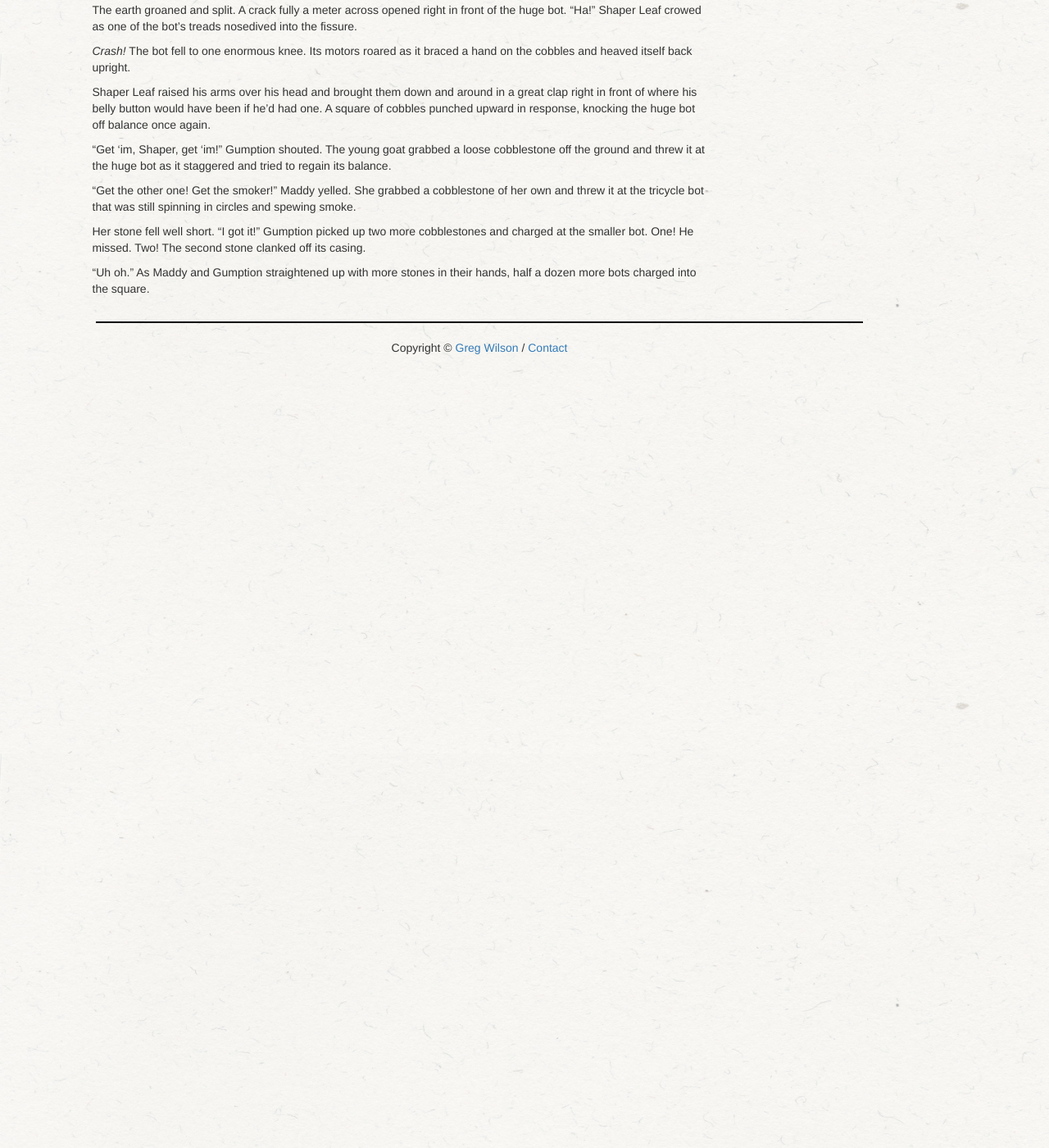
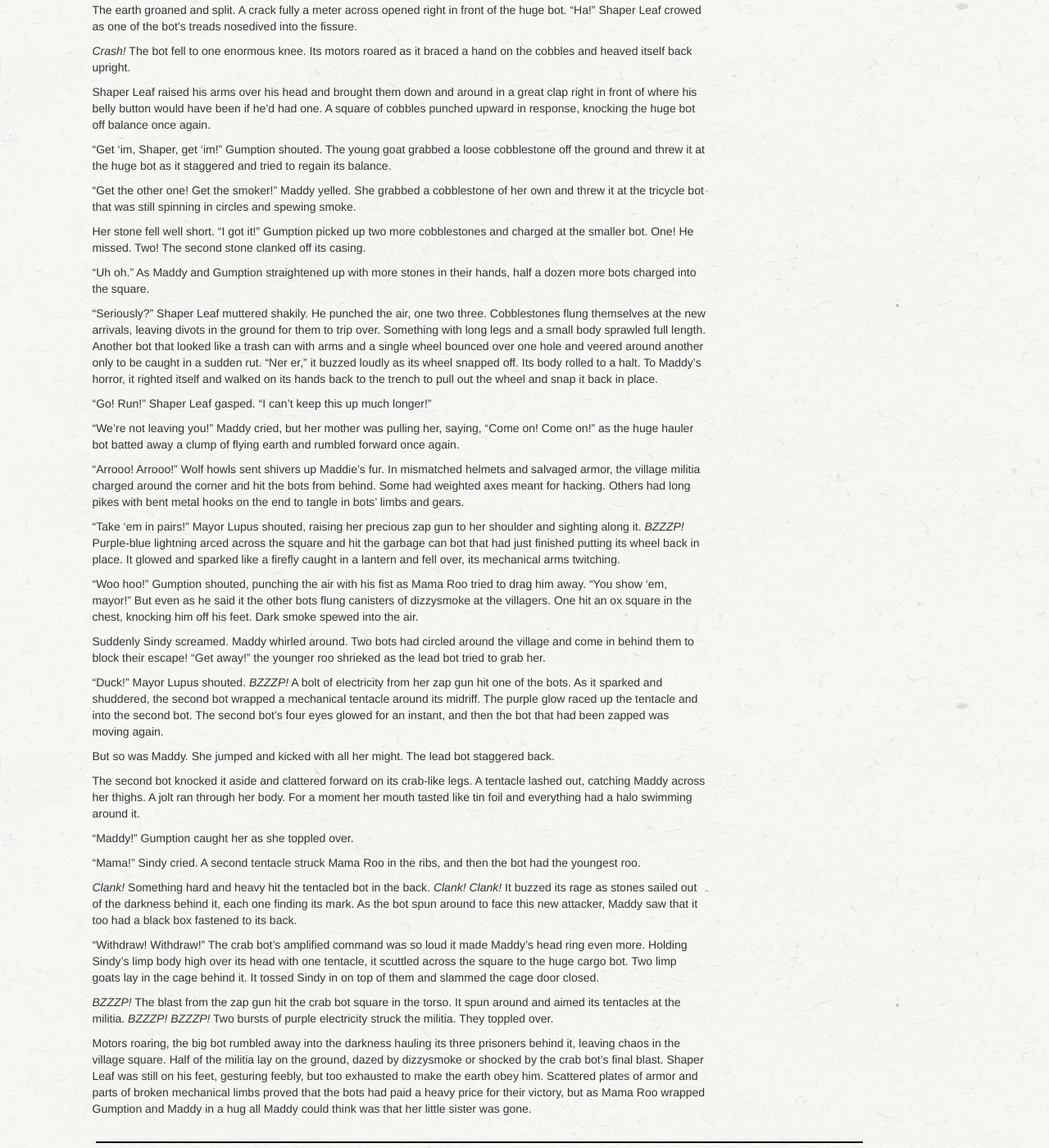
Before and after one commit to gvwilson/sensibleadventures, a Jekyll site: the page built from maddy-roo/maddy-roo.md, in a window 1280 px wide and 1400 px high, scrolled down 11881 px. Shown: the whole window at 82% size. Built offline with Jekyll 4.4.1, drawn with Linux system fonts in a browser that asks for light colours; nearby versions of some CDN libraries; library files that are not in the unit come from our copies; some of the changed text lies outside the part shown.

Commit message:
787 words

```diff
--- a/maddy-roo/maddy-roo.md
+++ b/maddy-roo/maddy-roo.md
@@ -1268,3 +1268,121 @@
 "Uh oh."
 As Maddy and Gumption straightened up with more stones in their hands,
 half a dozen more bots charged into the square.
+
+"Seriously?" Shaper Leaf muttered shakily.
+He punched the air, one two three.
+Cobblestones flung themselves at the new arrivals,
+leaving divots in the ground for them to trip over.
+Something with long legs and a small body sprawled full length.
+Another bot that looked like a trash can with arms and a single wheel
+bounced over one hole and veered around another
+only to be caught in a sudden rut.
+"Ner er," it buzzed loudly as its wheel snapped off.
+Its body rolled to a halt.
+To Maddy's horror,
+it righted itself and walked on its hands back to the trench
+to pull out the wheel and snap it back in place.
+
+"Go! Run!" Shaper Leaf gasped.
+"I can't keep this up much longer!"
+
+"We're not leaving you!" Maddy cried,
+but her mother was pulling her,
+saying, "Come on! Come on!"
+as the huge hauler bot batted away a clump of flying earth and rumbled forward once again.
+
+"Arrooo! Arrooo!"
+Wolf howls sent shivers up Maddie's fur.
+In mismatched helmets and salvaged armor,
+the village militia charged around the corner and hit the bots from behind.
+Some had weighted axes meant for hacking.
+Others had long pikes with bent metal hooks on the end
+to tangle in bots' limbs and gears.
+
+"Take 'em in pairs!" Mayor Lupus shouted,
+raising her precious zap gun to her shoulder and sighting along it.
+*BZZZP!*
+Purple-blue lightning arced across the square
+and hit the garbage can bot that had just finished putting its wheel back in place.
+It glowed and sparked like a firefly caught in a lantern and fell over,
+its mechanical arms twitching.
+
+"Woo hoo!" Gumption shouted,
+punching the air with his fist
+as Mama Roo tried to drag him away.
+"You show 'em, mayor!"
+But even as he said it
+the other bots flung canisters of dizzysmoke at the villagers.
+One hit an ox square in the chest,
+knocking him off his feet.
+Dark smoke spewed into the air.
+
+Suddenly Sindy screamed.
+Maddy whirled around.
+Two bots had circled around the village and come in behind them
+to block their escape!
+"Get away!" the younger roo shrieked as the lead bot tried to grab her.
+
+"Duck!" Mayor Lupus shouted.
+*BZZZP!*
+A bolt of electricity from her zap gun hit one of the bots.
+As it sparked and shuddered,
+the second bot wrapped a mechanical tentacle around its midriff.
+The purple glow raced up the tentacle and into the second bot.
+The second bot's four eyes glowed for an instant,
+and then the bot that had been zapped was moving again.
+
+But so was Maddy.
+She jumped and kicked with all her might.
+The lead bot staggered back.
+
+The second bot knocked it aside and clattered forward on its crab-like legs.
+A tentacle lashed out, catching Maddy across her thighs.
+A jolt ran through her body.
+For a moment her mouth tasted like tin foil
+and everything had a halo swimming around it.
+
+"Maddy!"
+Gumption caught her as she toppled over.
+
+"Mama!"
+Sindy cried.
+A second tentacle struck Mama Roo in the ribs,
+and then the bot had the youngest roo.
+
+*Clank!*
+Something hard and heavy hit the tentacled bot in the back.
+*Clank! Clank!*
+It buzzed its rage as stones sailed out of the darkness behind it,
+each one finding its mark.
+As the bot spun around to face this new attacker,
+Maddy saw that it too had a black box fastened to its back.
+
+"Withdraw! Withdraw!"
+The crab bot's amplified command was so loud it made Maddy's head ring even more.
+Holding Sindy's limp body high over its head with one tentacle,
+it scuttled across the square to the huge cargo bot.
+Two limp goats lay in the cage behind it.
+It tossed Sindy in on top of them and slammed the cage door closed.
+
+*BZZZP!*
+The blast from the zap gun hit the crab bot square in the torso.
+It spun around and aimed its tentacles at the militia.
+*BZZZP!*
+*BZZZP!*
+Two bursts of purple electricity struck the militia.
+They toppled over.
+
+Motors roaring,
+the big bot rumbled away into the darkness
+hauling its three prisoners behind it,
+leaving chaos in the village square.
+Half of the militia lay on the ground,
+dazed by dizzysmoke or shocked by the crab bot's final blast.
+Shaper Leaf was still on his feet,
+gesturing feebly,
+but too exhausted to make the earth obey him.
+Scattered plates of armor and parts of broken mechanical limbs
+proved that the bots had paid a heavy price for their victory,
+but as Mama Roo wrapped Gumption and Maddy in a hug
+all Maddy could think was that her little sister was gone.
```
Also changed, not shown: other parts of maddy-roo/maddy-roo.md (+1 -1 lines).
